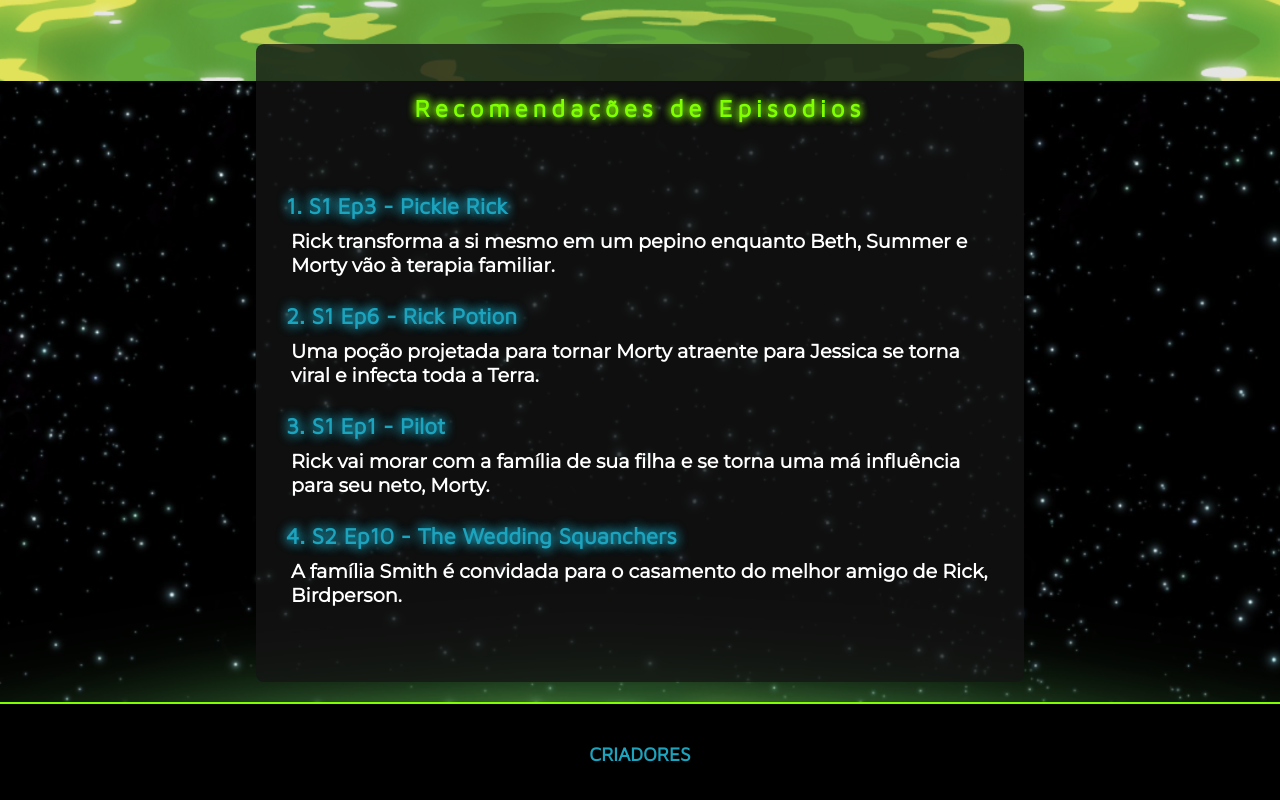
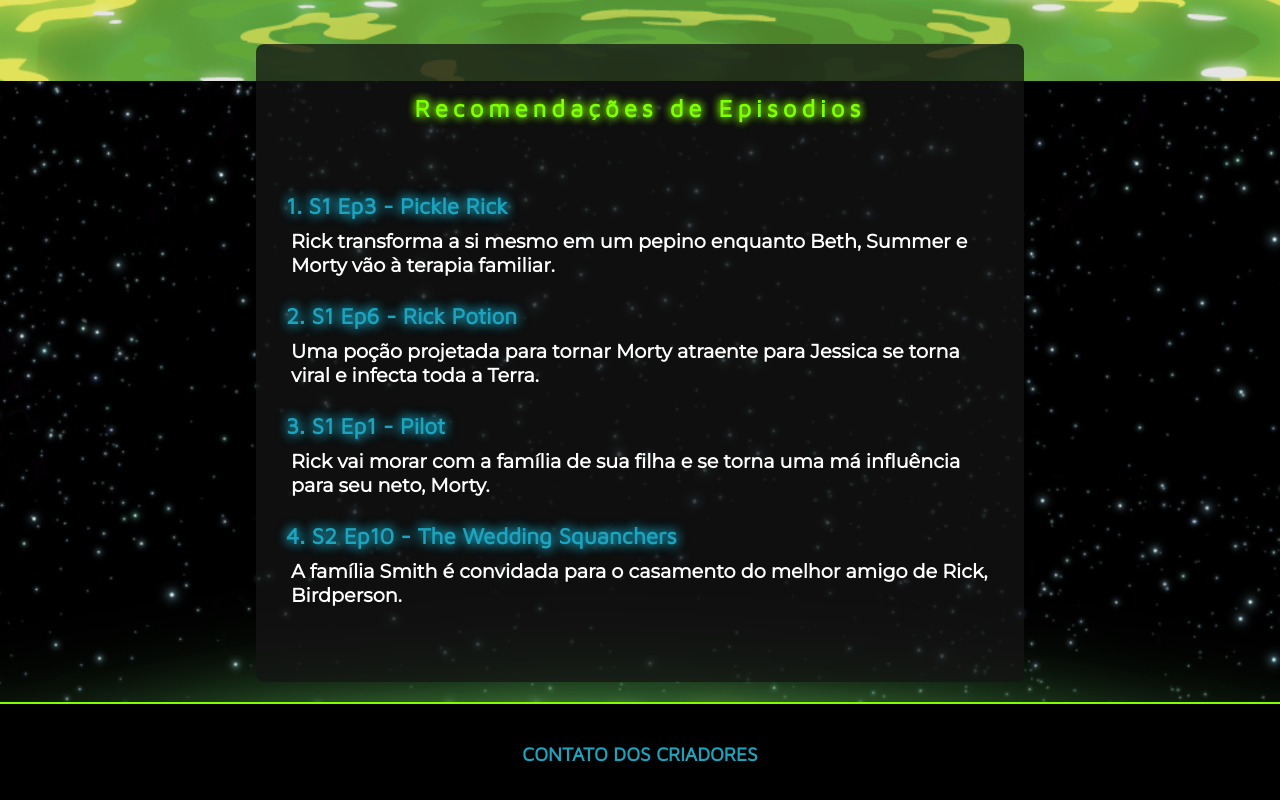
Before and after one commit to inaraoliveira/projeto-mundo-de-rick-and-morty, a React (Create React App) app: page / in a window 1280 px wide. Shown: the part 719-1519 px from the top of the page. Built offline with nearby package versions, Linux system fonts and the light colour scheme.

Commit message:
Muda o nome da tela de criadores no footer

```diff
--- a/src/components/Footer.jsx
+++ b/src/components/Footer.jsx
@@ -6,7 +6,7 @@
 
     return(
         <section className='footer-container'>
-            <Link to='/criadores'>CRIADORES</Link>
+            <Link to='/criadores'>CONTATO DOS CRIADORES</Link>
         </section>
     );
 }
```
